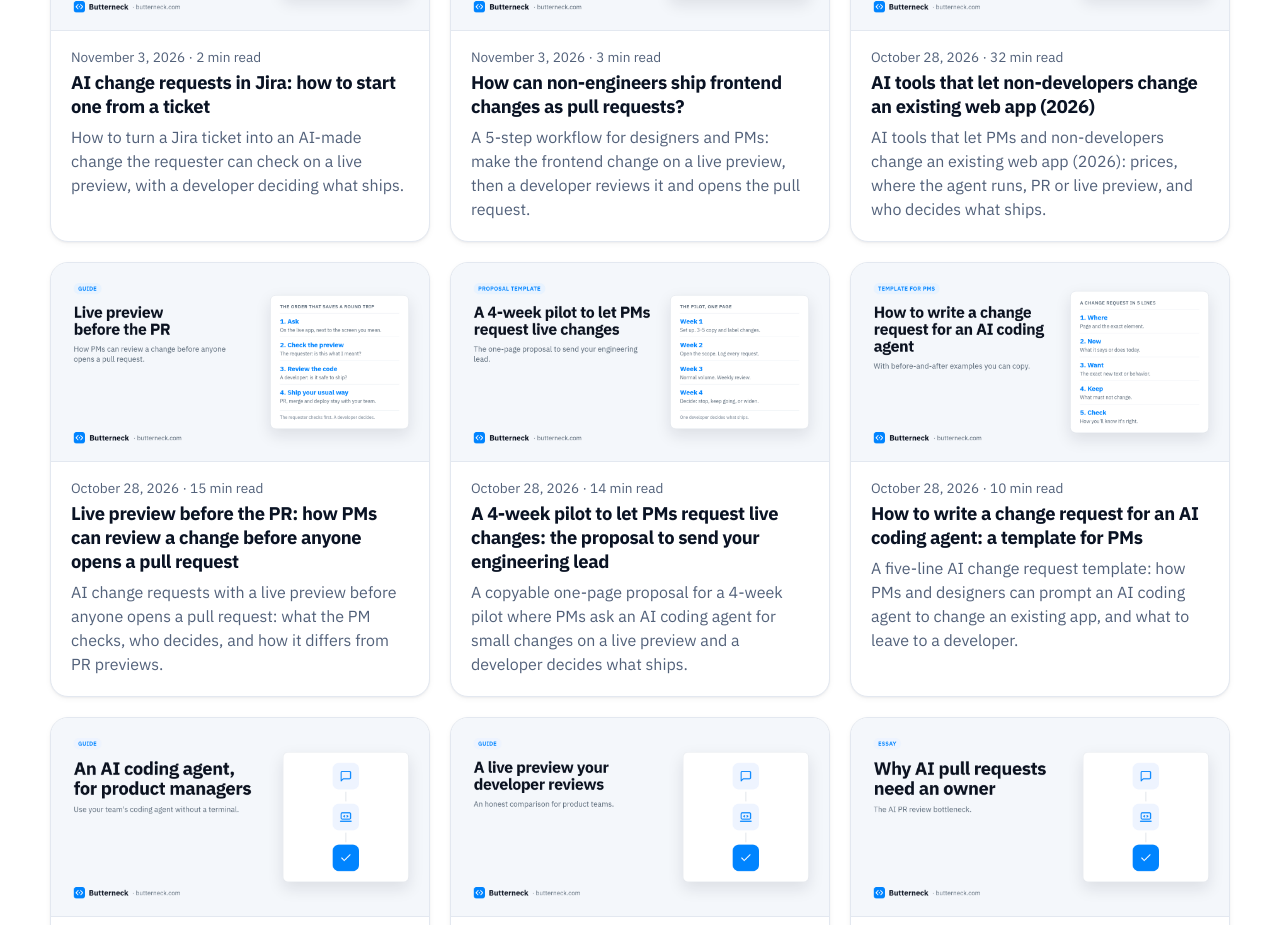
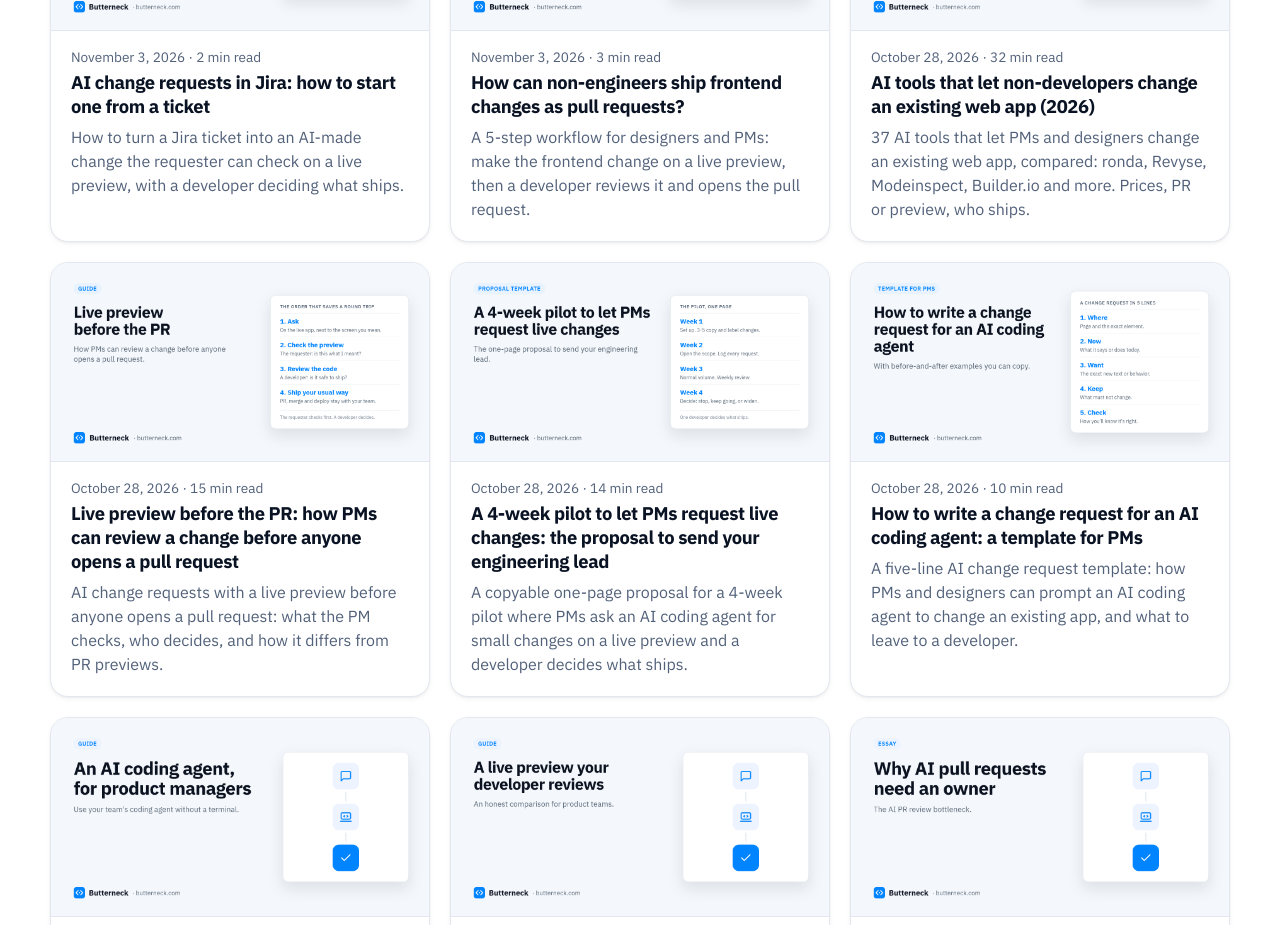
Before and after one commit to Lanatus-Systems/maintainer-pro-marketing, a Next.js app: page /blog in a window 1280 px wide. Shown: the part 1520-2445 px from the top of the page. Built offline with nearby package versions, Linux system fonts and the light colour scheme; no server answers.

Commit message:
K-194/K-195 roundup: count+alternatives meta, answer before disclaimer

```diff
--- a/src/content/posts/tools-for-non-developers-to-change-an-existing-app.ts
+++ b/src/content/posts/tools-for-non-developers-to-change-an-existing-app.ts
@@ -5,9 +5,9 @@ export const post: BlogPost = {
   title: "AI tools that let non-developers change an existing web app (2026)",
   seoTitle: "AI tools that let non-developers change an existing web app (2026)",
   description:
-    "AI tools that let PMs and non-developers change an existing web app (2026): prices, where the agent runs, PR or live preview, and who decides what ships.",
+    "37 AI tools that let PMs and designers change an existing web app, compared: ronda, Revyse, Modeinspect, Builder.io and more. Prices, PR or preview, who ships.",
   date: "2026-10-28",
-  updated: "2026-11-11",
+  updated: "2026-11-16",
   author: "The Butterneck team",
   tags: ["comparison", "AI tools", "AI change requests", "product teams", "non-developers"],
   cover: {
@@ -17,9 +17,9 @@ export const post: BlogPost = {
     height: 630,
   },
   body: `
+> **In short:** AI tools that let non-developers change an existing web app connect an AI coding agent to the code a team already runs, so a product manager or designer can ask for a change in plain words. They differ in where the agent runs, what comes back (a prototype, a pull request or a live preview) and who decides what ships. Butterneck runs the developer's own agent on a computer the team connects; the person who asked checks the change on a live preview, and no pull request exists until a developer decides.
+
 Last checked: 29 October to 11 November 2026. Most price cells say when we read them, and each row links to the page we read; the per-tool check dates are at the end of the post. "Not on the pages we read" means we didn't find it there, not that the product lacks it.
-
-> **In short:** AI tools that let non-developers change an existing web app connect an AI coding agent to the code a team already runs, so a product manager or designer can ask for a change in plain words. They differ in where the agent runs, what comes back (a prototype, a pull request or a live preview) and who decides what ships. Butterneck runs the developer's own agent on a computer the team connects; the person who asked checks the change on a live preview, and no pull request exists until a developer decides.
 
 Product managers, designers, support staff and founders increasingly want to change the app their team already runs, not build a new one. The AI tools below all work on an existing codebase, but they act at different moments: some give you a prototype, some open a pull request for you, some start after a pull request exists, and some stop before one. We make Butterneck, which is listed too; we've tried to describe every tool in its own words and say where each is the better pick.
 
```
